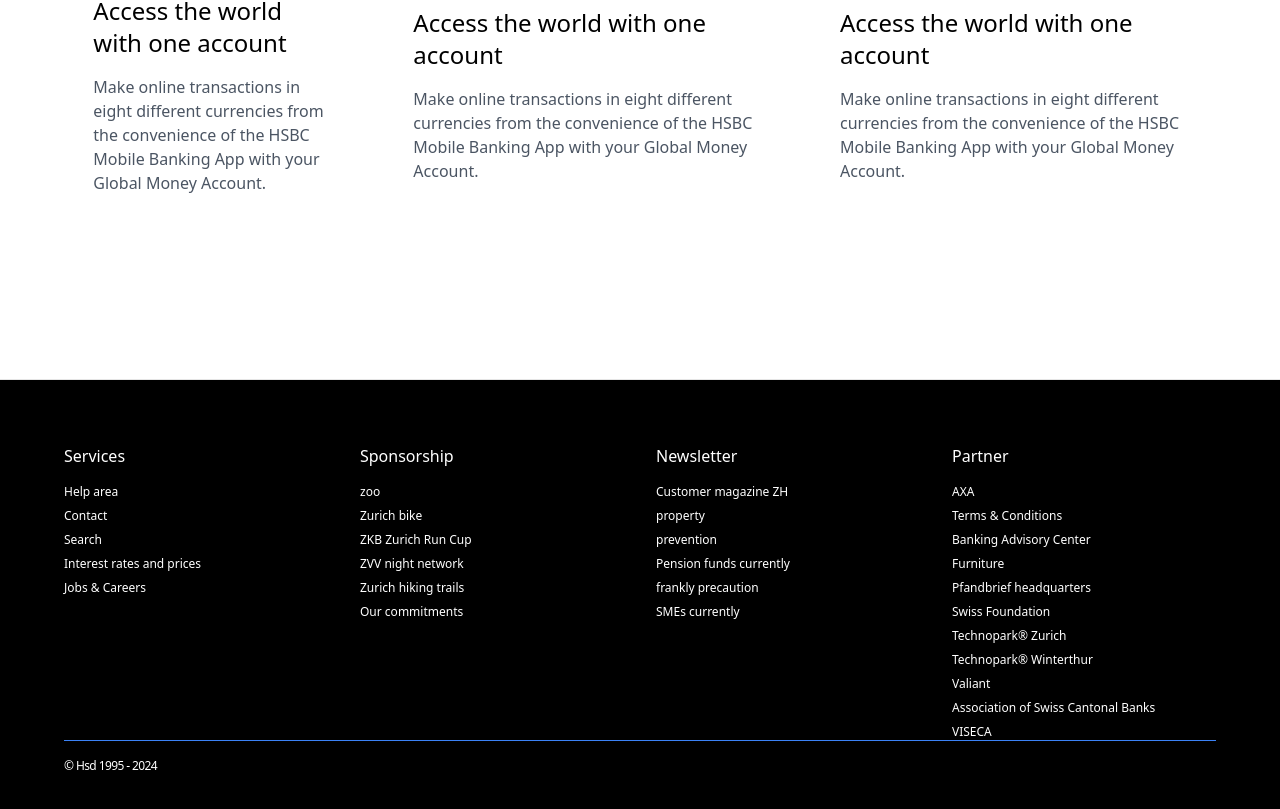
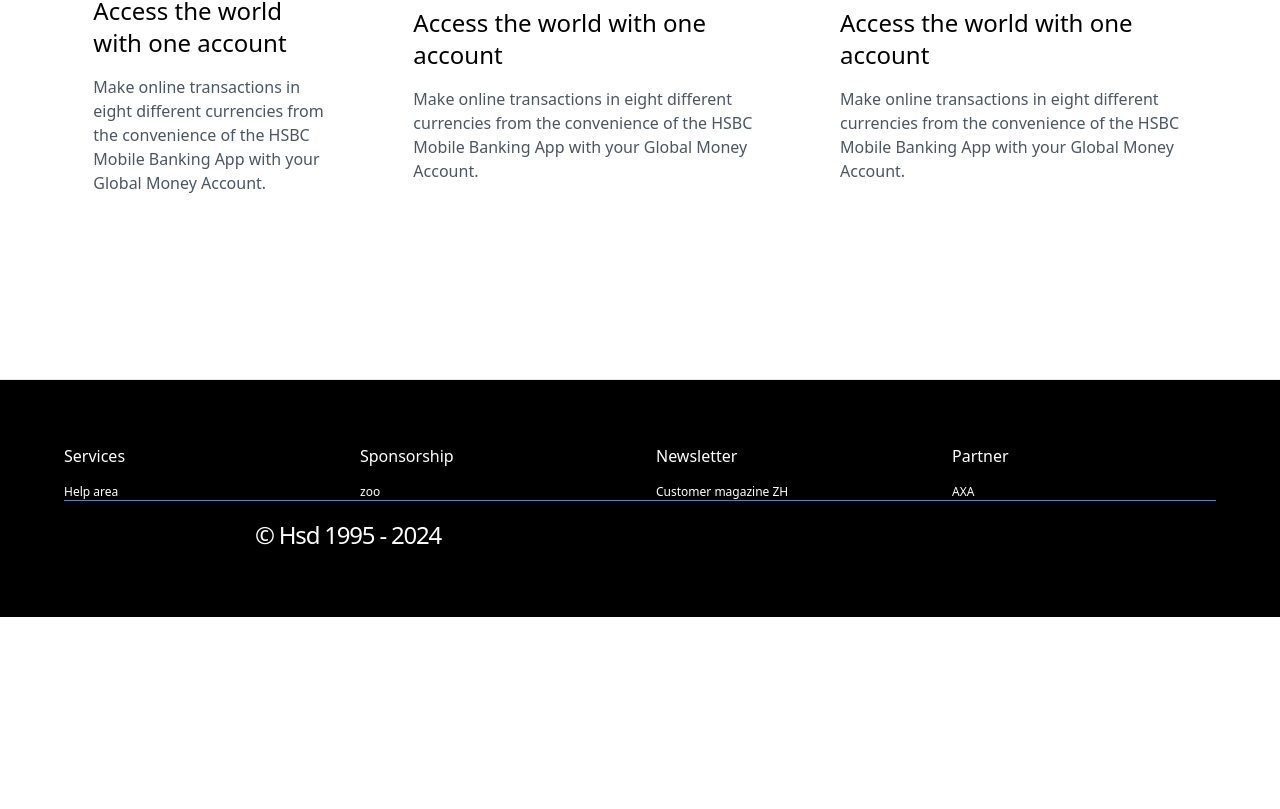
Before and after one commit to Shazaniyu55/hsd_bank, a Next.js app: page / in a window 1280 px wide. Shown: the part 685-1494 px from the top of the page. After the commit the page ends 1302 px from the top, so only its background shows below. Built offline with nearby package versions, Linux system fonts and the light colour scheme.

Commit message:
commit34

```diff
--- a/src/components/footer.js
+++ b/src/components/footer.js
@@ -22,32 +22,7 @@ const Footer = () => {
                   Help area
                 </Link>
 
-                <Link
-                  href="/"
-                  className="hover:opacity-75 hover:border-b hover:border-neutral-400 w-fit"
-                >
-                  Contact
-                </Link>
 
-                <Link
-                  href="/"
-                  className="hover:opacity-75 hover:border-b hover:border-neutral-400 w-fit"
-                >
-                  Search
-                </Link>
-                <Link
-                  href="/"
-                  className="hover:opacity-75 hover:border-b hover:border-neutral-400 w-fit"
-                >
-                  Interest rates and prices
-                </Link>
-
-                <Link
-                  href="/"
-                  className="hover:opacity-75 hover:border-b hover:border-neutral-400 w-fit"
-                >
-                  Jobs & Careers
-                </Link>
 
 
               </nav>
@@ -61,39 +36,7 @@ const Footer = () => {
                 >
                   zoo
                 </Link>
-                <Link
-                  href="/"
-                  className="hover:opacity-75 hover:border-b hover:border-neutral-400 w-fit"
-                >
-                  Zurich bike
 
-                </Link>
-                <Link
-                  href="/purewater"
-                  className="hover:opacity-75 hover:border-b hover:border-neutral-400 w-fit"
-                >
-                 ZKB Zurich Run Cup
-                </Link>
-                <Link
-                  href="/printing"
-                  className="hover:opacity-75 hover:border-b hover:border-neutral-400 w-fit"
-                >
-                  ZVV night network
-                </Link>
-
-                <Link
-                  href="/printing"
-                  className="hover:opacity-75 hover:border-b hover:border-neutral-400 w-fit"
-                >
-                  Zurich hiking trails
-                </Link>
-
-                <Link
-                  href="/printing"
-                  className="hover:opacity-75 hover:border-b hover:border-neutral-400 w-fit"
-                >
-                  Our commitments
-                </Link>
 
 
 
@@ -108,44 +51,7 @@ const Footer = () => {
                 >
                   Customer magazine ZH
                 </Link>
-                <Link
-                  href="/"
-                  className="hover:opacity-75 hover:border-b hover:border-neutral-400 w-fit"
-                >
-                  property
-                </Link>
-                <Link
-                  href="/"
-                  className="hover:opacity-75 hover:border-b hover:border-neutral-400 w-fit"
-                >
-                  prevention
-                </Link>
 
-                <Link
-                  href="/"
-                  className="hover:opacity-75 hover:border-b hover:border-neutral-400 w-fit"
-                >
-                  Pension funds currently
-                </Link>
-
-                <Link
-                  href="/"
-                  className="hover:opacity-75 hover:border-b hover:border-neutral-400 w-fit"
-
-                >
-                frankly precaution
-
-                </Link>
-
-
-                <Link
-                  href="/"
-                  className="hover:opacity-75 hover:border-b hover:border-neutral-400 w-fit"
-
-                >
-                SMEs currently
-
-                </Link>
 
 
               </nav>
@@ -160,72 +66,7 @@ const Footer = () => {
                   AXA
 
                 </Link>
-                <Link
-                  href="/"
-                  className="hover:opacity-75 hover:border-b hover:border-neutral-400 w-fit"
-                >
-                  Terms &amp; Conditions
-                </Link>
-                <Link
-                  href="/"
-                  className="hover:opacity-75 hover:border-b hover:border-neutral-400 w-fit"
-                >
-                  Banking Advisory Center
-                </Link>
-                <Link
-                  href="/"
-                  className="hover:opacity-75 hover:border-b hover:border-neutral-400 w-fit"
-                >
-                  Furniture
-                </Link>
 
-                <Link
-                  href="/"
-                  className="hover:opacity-75 hover:border-b hover:border-neutral-400 w-fit"
-                >
-                  Pfandbrief headquarters
-                </Link>
-
-                <Link
-                  href="/"
-                  className="hover:opacity-75 hover:border-b hover:border-neutral-400 w-fit"
-                >
-                 Swiss Foundation
-                </Link>
-
-                <Link
-                  href="/"
-                  className="hover:opacity-75 hover:border-b hover:border-neutral-400 w-fit"
-                >
-                  Technopark® Zurich
-                </Link>
-
-                <Link
-                  href="/"
-                  className="hover:opacity-75 hover:border-b hover:border-neutral-400 w-fit"
-                >
-                  Technopark® Winterthur
-                </Link>
-
-                <Link
-                  href="/"
-                  className="hover:opacity-75 hover:border-b hover:border-neutral-400 w-fit"
-                >
-                  Valiant
-                </Link>
-                <Link
-                  href="/"
-                  className="hover:opacity-75 hover:border-b hover:border-neutral-400 w-fit"
-                >
-                  Association of Swiss Cantonal Banks
-                </Link>
-
-                <Link
-                  href="/"
-                  className="hover:opacity-75 hover:border-b hover:border-neutral-400 w-fit"
-                >
-                  VISECA
-                </Link>
               </nav>
             </div>
 
@@ -246,7 +87,7 @@ const Footer = () => {
 
       <section className="w-full border-t md:grid grid-cols-2 gap-4 border-blue-500 bg-black ">
         <div className="mt-4">
-        <p className="leading-loose tracking-tighter line-clamp-3 leading-normal text-xs text-white">© Hsd 1995 - 2024</p>
+        <p className="leading-loose tracking-tighter line-clamp-3 text-center leading-normal text-2xl text-white">© Hsd 1995 - 2024</p>
         </div>
 
 
```
